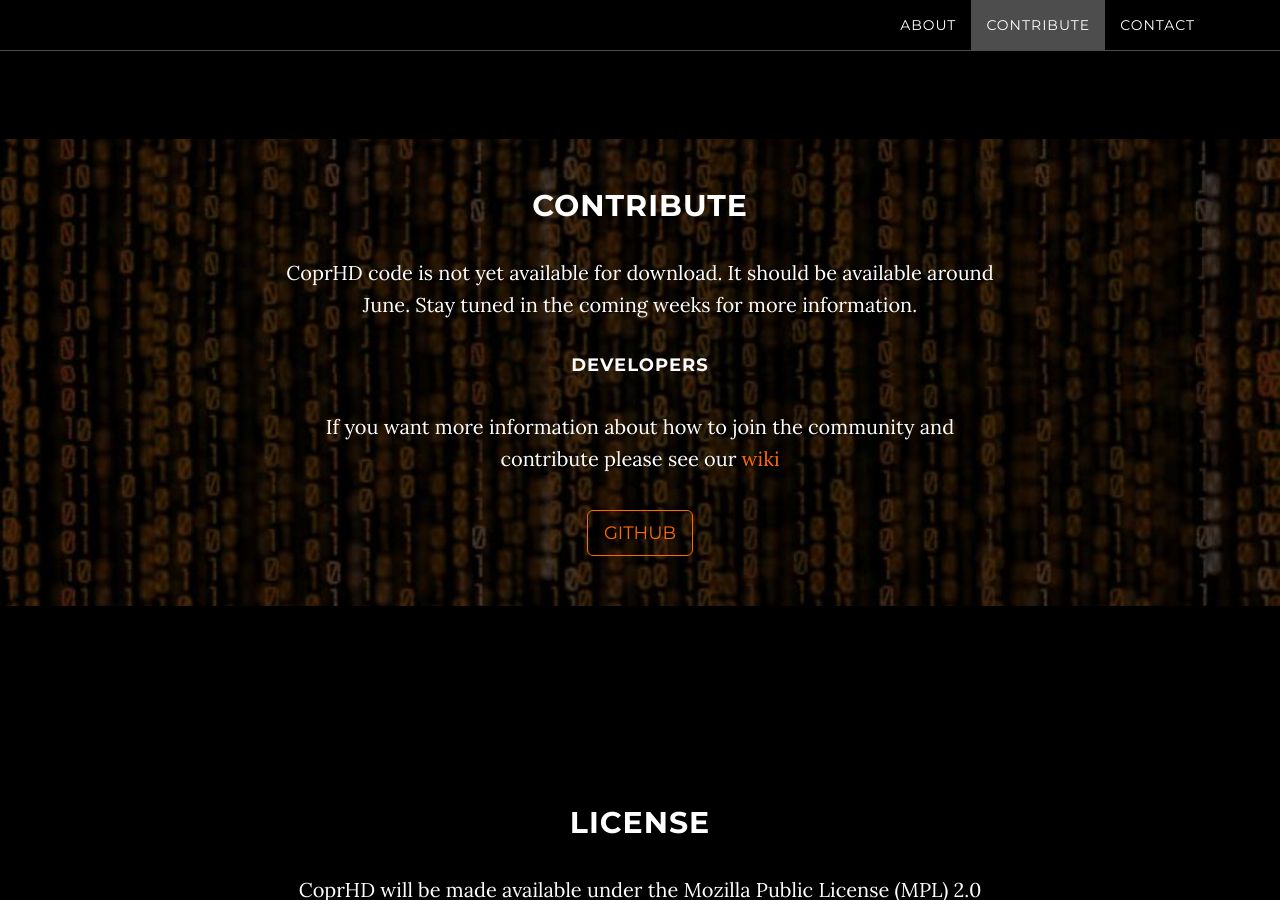
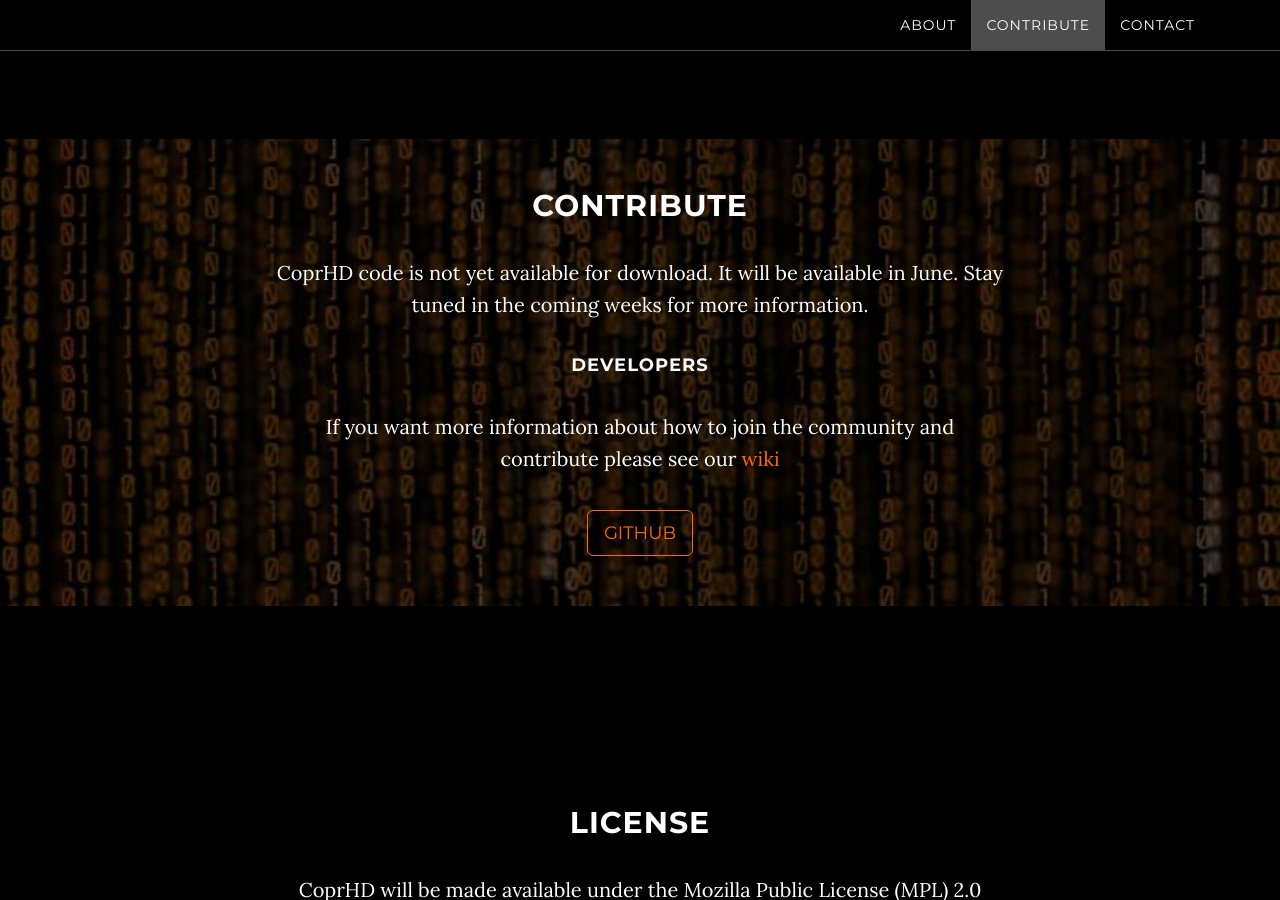
Before and after one commit to CoprHD/CoprHD.github.io, a Jekyll site: the page built from index.html, in a window 1280 px wide and 900 px high, scrolled down 1542 px. Built offline with Jekyll 4.4.1, drawn with Linux system fonts in a browser that asks for light colours.

Commit message:
fixed typos

```diff
--- a/_includes/contribute.html
+++ b/_includes/contribute.html
@@ -4,7 +4,7 @@
             <div class="container">
                 <div class="col-lg-8 col-lg-offset-2">
                     <h2>Contribute</h2>
-                    <p>CoprHD code is not yet available for download. It should be available around June.
+                    <p>CoprHD code is not yet available for download. It will be available in June.
                        Stay tuned in the coming weeks for more information. </p>
 
 
```
